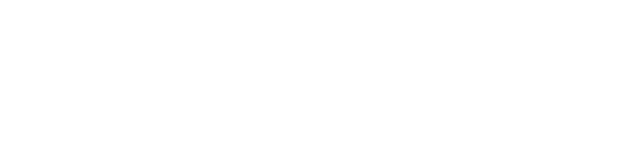
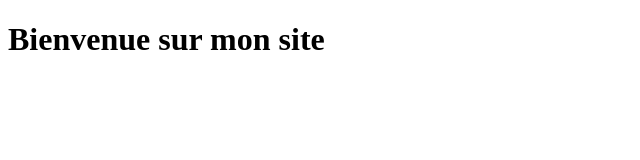
Before and after one commit to FormateurCyril/demoGit, a plain HTML site: page index.html in a window 1280 px wide. Shown: the whole page, without its empty margins (0-640 px from the left). Drawn offline with Linux system fonts and the light colour scheme.

Commit message:
Changement dans le fichier index

```diff
--- a/index.html
+++ b/index.html
@@ -4,9 +4,10 @@
     <meta charset="UTF-8">
     <meta http-equiv="X-UA-Compatible" content="IE=edge">
     <meta name="viewport" content="width=device-width, initial-scale=1.0">
-    <title>Demo GIT</title>
+    <title>Initialisation de GIT</title>
 </head>
 <body>
 
+    <h1>Bienvenue sur mon site</h1>
 </body>
 </html>
```
